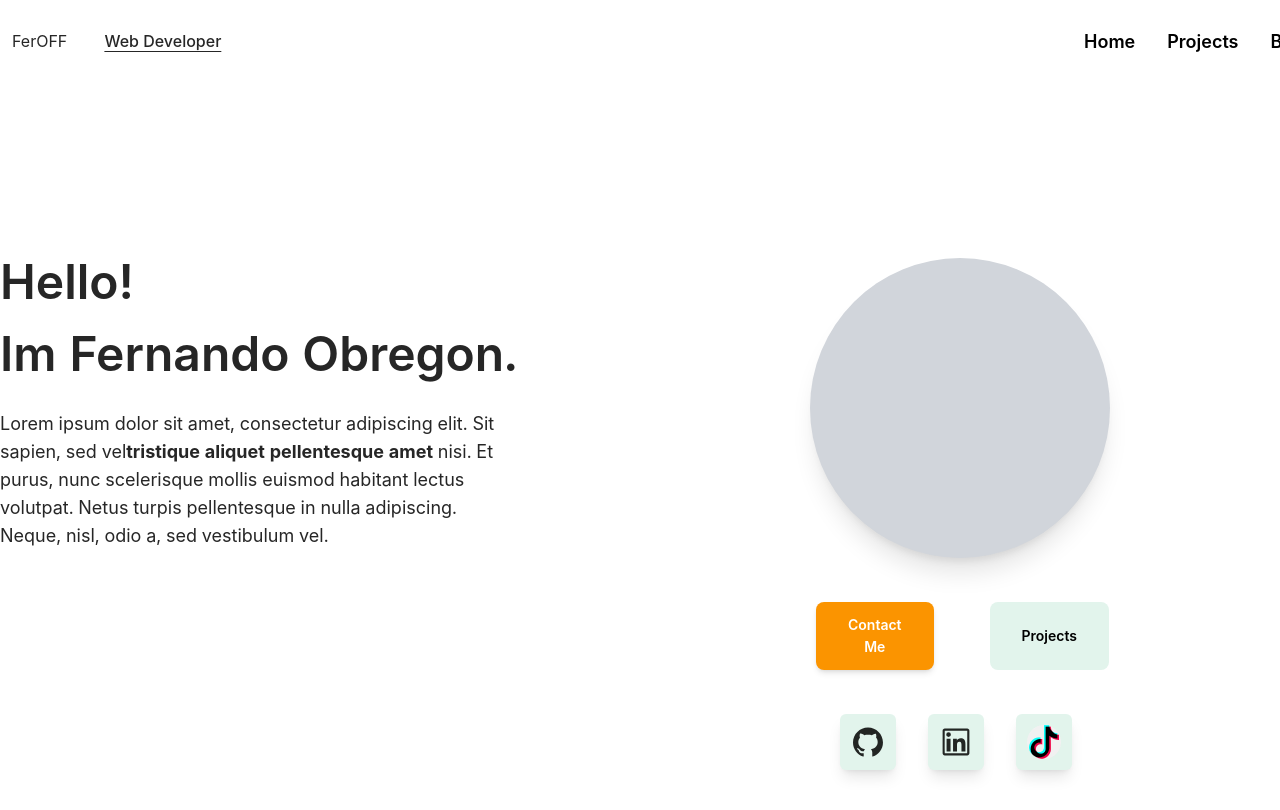
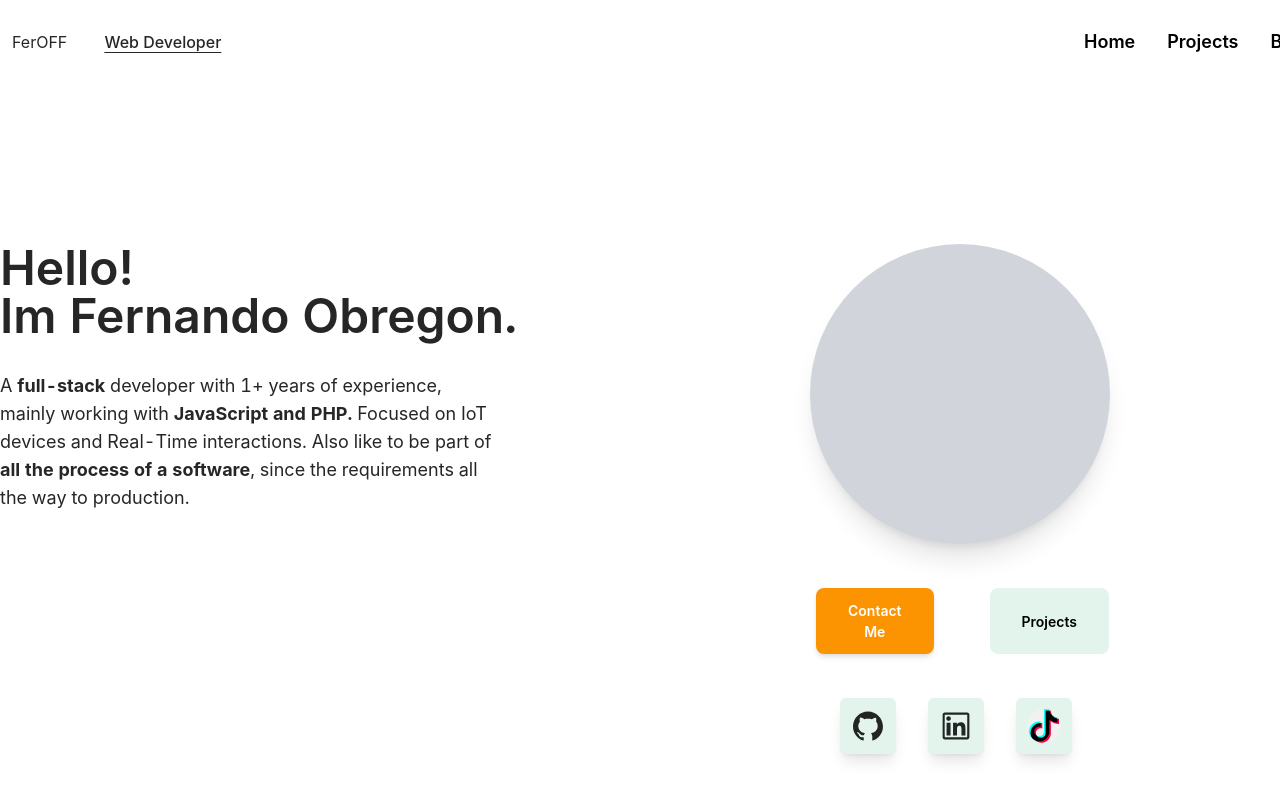
Before and after one commit to FeernandoOFF/Portfolio, a Next.js app: page /about in a window 1280 px wide. Shown: the top 810 px of the page. Built offline with nearby package versions, Linux system fonts and the light colour scheme.

Commit message:
about page

```diff
--- a/components/general/SocialLink.jsx
+++ b/components/general/SocialLink.jsx
@@ -3,8 +3,8 @@ import Link from 'next/link';
 
 export function SocialLink({ children, href, className }) {
   return (
-    <Link href={href || '/'}>
-      <motion.div
+    <Link href={href || '/'} passHref>
+      <motion.a
         className={`w-14 h-14 bg-lightGreen rounded-md shadow-lg flex items-center justify-center text-3xl ${
           className?.includes('cursor-not-allowed') ? '' : 'cursor-pointer'
         } ${className}`}
@@ -13,7 +13,7 @@ export function SocialLink({ children, href, className }) {
         {/* <div > */}
         {children}
         {/* </div> */}
-      </motion.div>
+      </motion.a>
     </Link>
   );
 }
--- a/pages/_app.js
+++ b/pages/_app.js
@@ -1,5 +1,5 @@
+import 'antd/dist/antd.css';
 import '../styles/globals.css';
-import 'antd/dist/antd.css';
 import { useRouter } from 'next/router';
 import { AnimatePresence } from 'framer-motion';
 
--- a/pages/about.js
+++ b/pages/about.js
@@ -1,4 +1,5 @@
 import { ButtonComponent } from '@/components/general/ButtonComponent';
+import { motion } from 'framer-motion';
 import Layout from '@/components/general/Layout';
 import { SocialLink } from '@/components/general/SocialLink';
 import { GithubOutlined, LinkedinOutlined } from '@ant-design/icons';
@@ -10,16 +11,21 @@ const About = () => {
         <h2 className="text-5xl font-semibold">Hello!</h2>
         <h1 className="text-5xl font-semibold">Im Fernando Obregon.</h1>
         <p className="max-w-[500px] mt-8 text-lg">
-          Lorem ipsum dolor sit amet, consectetur adipiscing elit. Sit sapien,
-          sed vel
-          <b>tristique aliquet pellentesque amet</b> nisi. Et purus, nunc
-          scelerisque mollis euismod habitant lectus volutpat. Netus turpis
-          pellentesque in nulla adipiscing. Neque, nisl, odio a, sed vestibulum
-          vel.
+          A <b>full-stack </b>developer with 1+ years of experience, mainly
+          working with <b>JavaScript and PHP.</b> Focused on IoT devices and
+          Real-Time interactions. Also like to be part of{' '}
+          <b>all the process of a software</b>, since the requirements all the
+          way to production.
         </p>
       </div>
       <div className="right justify-center flex flex-col my-[5vh]">
-        <div className="circle w-[200px]  h-[200px]  lg:w-[300px] lg:h-[300px] bg-gray-300 rounded-full mx-auto shadow-xl hover:shadow-2xl transition-all"></div>
+        <motion.div
+          whileHover={{
+            boxShadow: '#A5A5A5 3px 15px 10px',
+            transition: 'translateY(-10px)',
+          }}
+          className="circle w-[200px]  h-[200px]  lg:w-[300px] lg:h-[300px] bg-gray-300 rounded-full mx-auto shadow-xl  transition-all"
+        ></motion.div>
         <div className="lg:w-1/2 mx-auto mt-11">
           <div className="buttons flex justify-between mx-4">
             <ButtonComponent primary className="mr-6 lg:mr-14">
```
